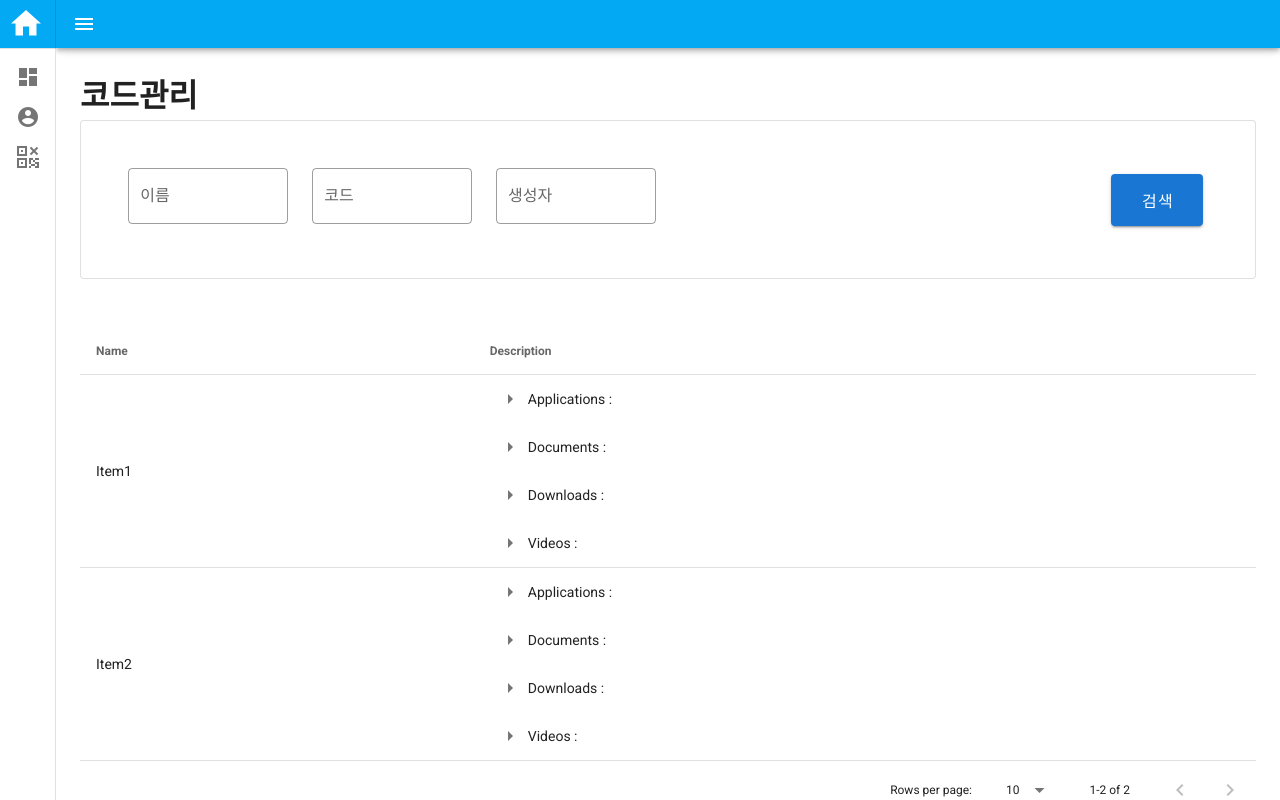
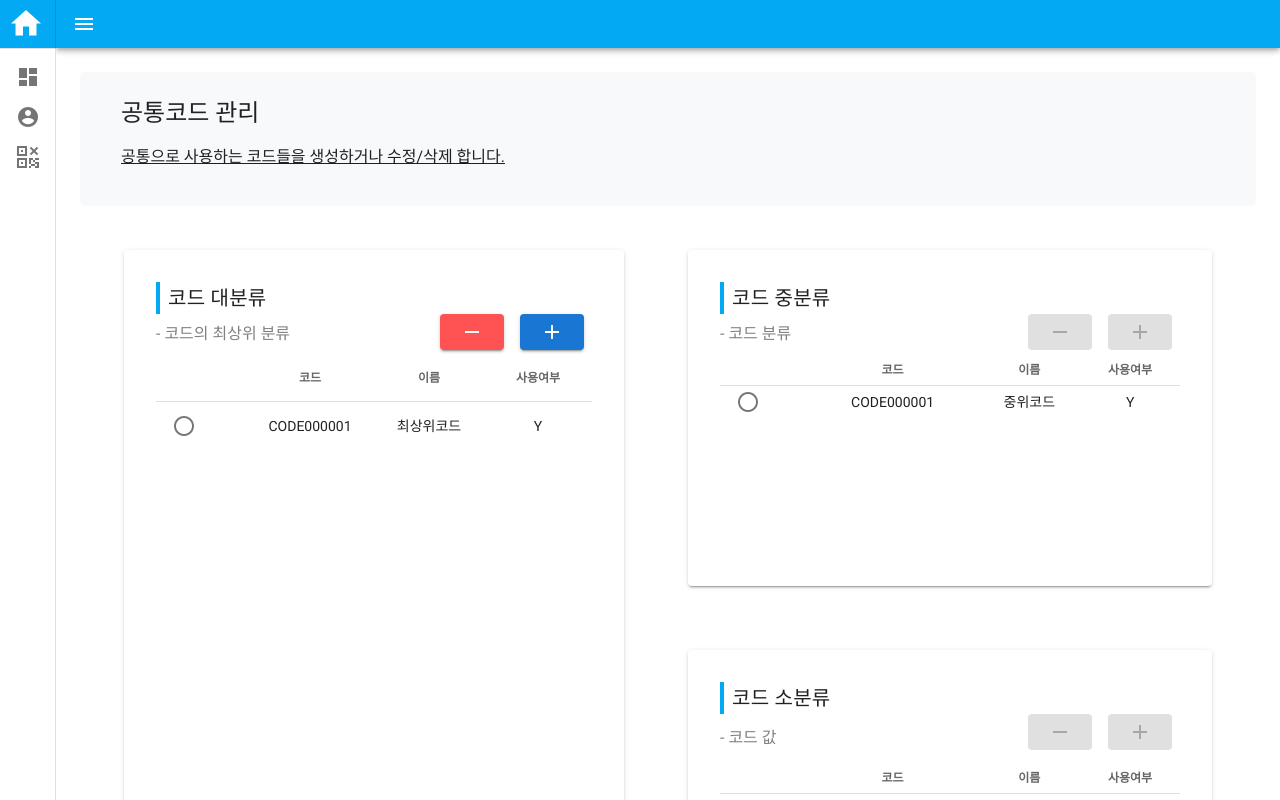
Before and after one commit to matebe12/simpleerp, a Vue app in the folder erp_frontend/: page /code in a window 1280 px wide. Shown: the top 800 px of the page. Built offline with nearby package versions, Linux system fonts and the light colour scheme.

Commit message:
code 관리 css 및 레이아웃 조정

```diff
--- a/erp_frontend/src/views/commonCode.vue
+++ b/erp_frontend/src/views/commonCode.vue
@@ -1,51 +1,206 @@
 <template>
     <v-container class="spacing-playground pa-6" fluid>
-        <h1>코드관리</h1>
-        <v-card outlined class="spacing-playground pa-6" fluid>
-            <v-row align="center" justify="center" class="inputfield">
-                <v-col cols="12" sm="6" md="2">
-                    <v-text-field
-                        label="이름"
-                        outlined
-                        v-model="name"
-                    ></v-text-field>
-                </v-col>
-                <v-col cols="12" sm="6" md="2">
-                    <v-text-field
-                        label="코드"
-                        outlined
-                        v-model="code"
-                    ></v-text-field>
-                </v-col>
-                <v-col cols="12" sm="6" md="2">
-                    <v-text-field
-                        label="생성자"
-                        outlined
-                        v-model="employee"
-                    ></v-text-field>
-                </v-col>
-                <v-row align="end" justify="end" class="btnArea">
+        <v-card outlined class="spacing-playground pa-6" fluid color="#F8F9FA">
+            <v-layout column>
+                <v-flex>
+                    <span class="headline px-4 pt-4 pb-3">공통코드 관리</span>
+                </v-flex>
+                <span class="Subtitle3 px-4 pt-4 pb-3 subtitleCode">
+                    공통으로 사용하는 코드들을 생성하거나 수정/삭제
+                    합니다.</span
+                >
+            </v-layout>
+        </v-card>
+        <v-container>
+            <v-layout>
+                <v-card class="pa-8 ma-8" style="width:500px;">
+                    <v-layout column>
+                        <span class="title pl-2 subject">코드 대분류</span>
+                        <v-layout align-center>
+                            <v-flex>
+                                <span class="Subtitle3" style="color:grey"
+                                    >- 코드의 최상위 분류</span
+                                >
+                            </v-flex>
+                            <v-btn class="mx-2 mb-1" dark color="error">
+                                <v-icon dark>
+                                    mdi-minus
+                                </v-icon>
+                            </v-btn>
+                            <v-btn class="mx-2 mb-1" dark color="primary">
+                                <v-icon dark>
+                                    mdi-plus
+                                </v-icon>
+                            </v-btn>
+                        </v-layout>
+                    </v-layout>
+                    <v-simple-table fixed-header height="500px">
+                        <template v-slot:default>
+                            <thead>
+                                <tr>
+                                    <th style="width:2%"></th>
+                                    <th class="text-center" style="width:1%">
+                                        코드
+                                    </th>
+                                    <th class="text-center" style="width:5%">
+                                        이름
+                                    </th>
+                                    <th class="text-center" style="width:5%">
+                                        사용여부
+                                    </th>
+                                </tr>
+                            </thead>
+                            <tbody>
+                                <tr>
+                                    <td>
+                                        <v-radio></v-radio>
+                                    </td>
+                                    <td class="text-center">CODE000001</td>
+                                    <td class="text-center">최상위코드</td>
+                                    <td class="text-center">Y</td>
+                                </tr>
+                            </tbody>
+                        </template>
+                    </v-simple-table>
+                </v-card>
+                <v-layout column>
+                    <v-card class="pa-8 ma-8" max-width="1000px" fluid>
+                        <v-layout column>
+                            <span class="title pl-2 subject">코드 중분류</span>
+                            <v-layout align-center>
+                                <v-flex>
+                                    <span class="Subtitle3" style="color:grey"
+                                        >- 코드 분류</span
+                                    >
+                                </v-flex>
+                                <v-btn class="mx-2 mb-1" color="error" disabled>
+                                    <v-icon dark>
+                                        mdi-minus
+                                    </v-icon>
+                                </v-btn>
                                 <v-btn
+                                    class="mx-2 mb-1"
                                     color="primary"
-                        @click.prevent="searchCode"
-                        x-large
-                        class="btnm"
+                                    disabled
                                 >
-                        검색
+                                    <v-icon dark>
+                                        mdi-plus
+                                    </v-icon>
                                 </v-btn>
-                </v-row>
-            </v-row>
+                            </v-layout>
+                        </v-layout>
+                        <v-simple-table fixed-header height="200px" dense>
+                            <template v-slot:default>
+                                <thead>
+                                    <tr>
+                                        <th style="width:2%"></th>
+                                        <th
+                                            class="text-center"
+                                            style="width:5%"
+                                        >
+                                            코드
+                                        </th>
+                                        <th
+                                            class="text-center"
+                                            style="width:5%"
+                                        >
+                                            이름
+                                        </th>
+                                        <th
+                                            class="text-center"
+                                            style="width:5%"
+                                        >
+                                            사용여부
+                                        </th>
+                                    </tr>
+                                </thead>
+                                <tbody>
+                                    <tr>
+                                        <td>
+                                            <v-radio></v-radio>
+                                        </td>
+                                        <td class="text-center">
+                                            CODE000001
+                                        </td>
+                                        <td class="text-center">
+                                            중위코드
+                                        </td>
+                                        <td class="text-center">Y</td>
+                                    </tr>
+                                </tbody>
+                            </template>
+                        </v-simple-table>
                     </v-card>
-        <v-container class="spacing-playground pa-6" fluid> </v-container>
-        <v-data-table :headers="headers" :items="cosas">
-            <template v-slot:[`item.description`]>
+                    <v-card class="pa-8 ma-8" max-width="1000px" fluid>
+                        <v-layout column>
+                            <span class="title pl-2 subject">코드 소분류</span>
+                            <v-layout align-center>
+                                <v-flex>
+                                    <span class="Subtitle3" style="color:grey"
+                                        >- 코드 값</span
+                                    >
+                                </v-flex>
+                                <v-btn class="mx-2 mb-3" color="error" disabled>
+                                    <v-icon dark>
+                                        mdi-minus
+                                    </v-icon>
+                                </v-btn>
+                                <v-btn
+                                    class="mx-2 mb-3"
+                                    color="primary"
+                                    disabled
+                                >
+                                    <v-icon dark>
+                                        mdi-plus
+                                    </v-icon>
+                                </v-btn>
+                            </v-layout>
+                        </v-layout>
+                        <v-simple-table fixed-header height="200px" dense>
+                            <template v-slot:default>
+                                <thead>
+                                    <tr>
+                                        <th style="width:2%"></th>
+                                        <th
+                                            class="text-center"
+                                            style="width:5%"
+                                        >
+                                            코드
+                                        </th>
+                                        <th
+                                            class="text-center"
+                                            style="width:5%"
+                                        >
+                                            이름
+                                        </th>
+                                        <th
+                                            class="text-center"
+                                            style="width:5%"
+                                        >
+                                            사용여부
+                                        </th>
+                                    </tr>
+                                </thead>
+                                <tbody>
+                                    <tr>
                                         <td>
-                    <template>
-                        <v-treeview :items="treeItems"></v-treeview>
+                                            <v-radio></v-radio>
+                                        </td>
+                                        <td class="text-center">
+                                            CODE000001
+                                        </td>
+                                        <td class="text-center">
+                                            최하위코드
+                                        </td>
+                                        <td class="text-center">Y</td>
+                                    </tr>
+                                </tbody>
                             </template>
-                </td>
-            </template>
-        </v-data-table>
+                        </v-simple-table>
+                    </v-card>
+                </v-layout>
+            </v-layout>
+        </v-container>
         <v-dialog
             v-model="dialog"
             persistent
@@ -61,14 +216,6 @@
                 :isUpdate="this.isUpdate"
             />
         </v-dialog>
-        <div class="text-center">
-            <v-pagination
-                v-model="page"
-                :length="getTotalPage"
-                :total-visible="10"
-                @input="searchCode($event)"
-            ></v-pagination>
-        </div>
     </v-container>
 </template>
 
@@ -210,4 +357,20 @@ export default class CommonCode extends Vue {
     text-decoration-line: none;
     color: black;
 }
+.flex,
+.child-flex > * {
+    flex: 0 0 none;
+    max-width: 100% !important;
+}
+.child-flex > *,
+.flex {
+    flex: 0 0 none !important;
+    max-width: 100% !important;
+}
+.subject {
+    border-left: 4px solid #03a9f3;
+}
+.subtitleCode {
+    text-decoration: underline;
+}
 </style>
```
Lines whose indentation alone changed are shown as unchanged.
